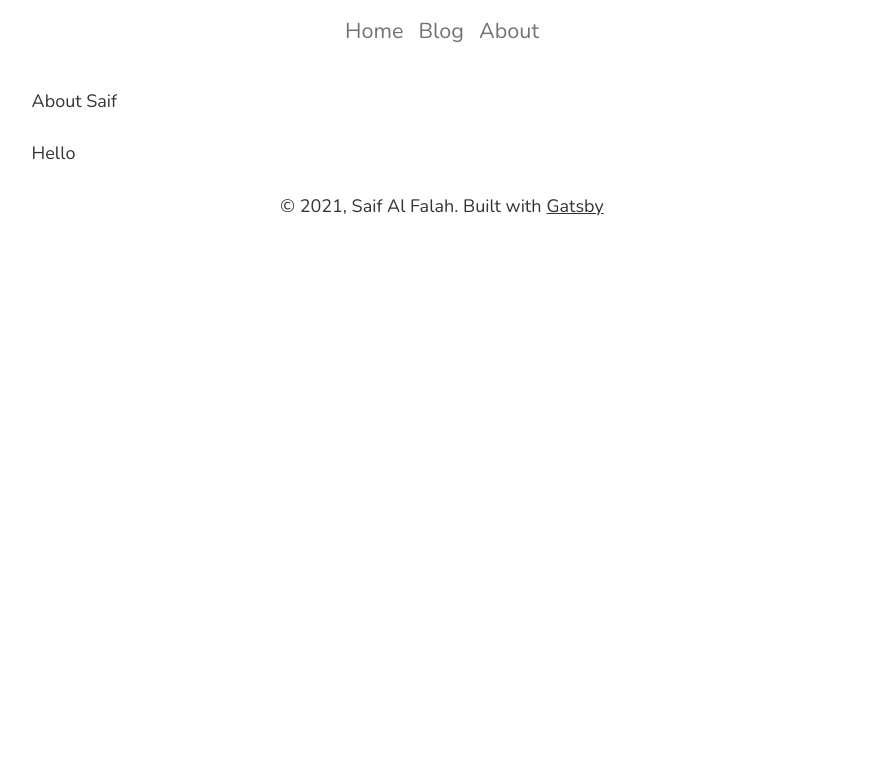
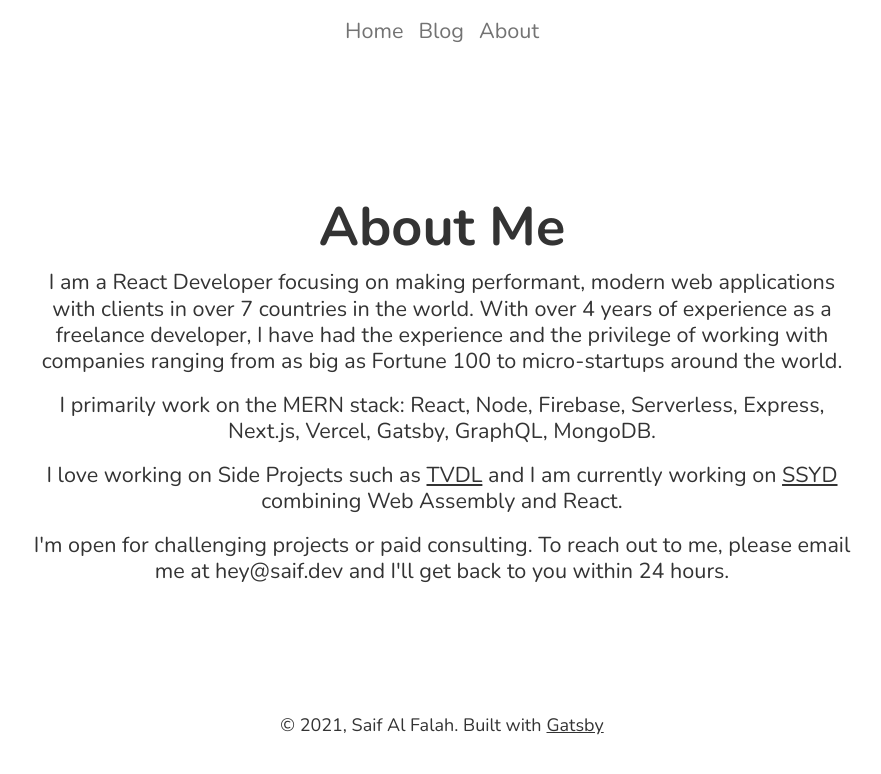
Before and after one commit to saifalfalah/saif.dev-gatsby, a Gatsby site: page /about in a window 1280 px wide. Shown: the whole page, without its empty margins (198-1079 px from the left). Built offline with nearby package versions, Linux system fonts and the light colour scheme; Gatsby itself is replaced by a stand-in of ours; a small style sheet from the web is missing.

Commit message:
added content to the about page

```diff
--- a/src/components/about.js
+++ b/src/components/about.js
@@ -1,8 +1,40 @@
 import React from 'react'
 import styled from "@emotion/styled"
 
+const OuterContainer = styled.div`
+  display: flex;
+  align-items: center;
+  justify-content: center;
+  flex-direction: row;
+  min-height: 78vh;
+`
+const Container = styled.div`
+  text-align: center;
+`
+
+const PageHeader = styled.h1`
+  font-size: 3rem;
+  margin-bottom: 12px;
+`
+
+const Description = styled.p`
+  padding: 0;
+  margin-bottom: 1rem;
+  font-size: 1.2rem;
+`
+
 const About = () => (
-    <p>Hello</p>
+    <OuterContainer>
+        <Container>
+            <PageHeader>About Me</PageHeader>
+            <Description>I am a React Developer focusing on making performant, modern web applications with clients in over 7 countries in the world. With over 4 years of experience as a freelance developer, I have had the experience and the privilege of working with companies ranging from as big as Fortune 100 to micro-startups around the world.</Description>
+            <Description>I primarily work on the MERN stack: React, Node, Firebase, Serverless, Express, Next.js, Vercel, Gatsby, GraphQL, MongoDB.</Description>
+            <Description>I love working on Side Projects such as <a href="https://www.tvdl.app" target="_blank">TVDL</a> and I am currently working on <a href="https://github.com/saifalfalah/ssyd-api" target="_blank">SSYD</a> combining Web Assembly and React.</Description>
+<Description>I'm open for challenging projects or paid consulting. To reach out to me, please email me at hey@saif.dev and I'll get back to you within 24 hours.
+
+</Description>
+        </Container>
+    </OuterContainer>
 )
 
 export default About;
--- a/src/pages/about.js
+++ b/src/pages/about.js
@@ -7,7 +7,6 @@ import About from '../components/about'
 const IndexPage = () => (
     <Layout>
         <SEO title="About Saif" />
-        <p>About Saif</p>
         <About />
     </Layout>
 )
```
